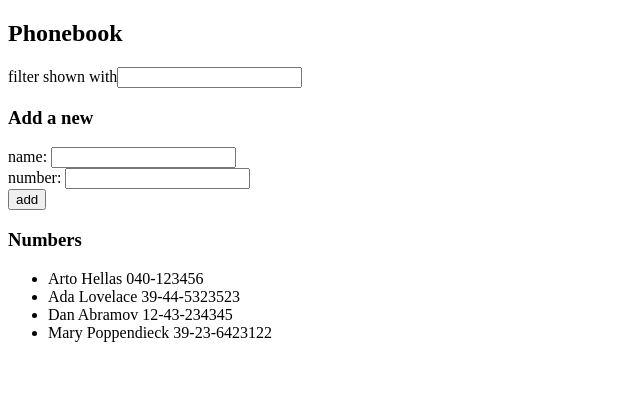
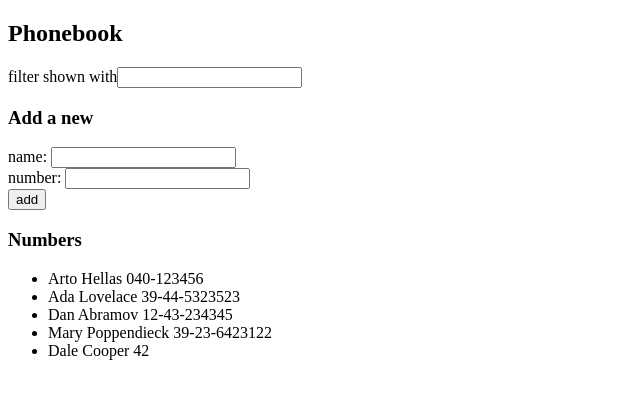
Before and after one commit to KiruF/FullstackOpenCourse, a React (Vite) app in the folder Part2/phonebook/: page / in a window 1280 px wide. Shown: the top 398 px of the page, without its empty margins (0-640 px from the left). Built offline with nearby package versions, Linux system fonts and the light colour scheme; data requests are answered from the project's data file.

Commit message:
Exercise 2.12 Complete

```diff
--- a/Part2/phonebook/db.json
+++ b/Part2/phonebook/db.json
@@ -1,5 +1,5 @@
 {
-  "persons":[
+  "persons": [
     {
       "name": "Arto Hellas",
       "number": "040-123456",
@@ -19,6 +19,11 @@
       "name": "Mary Poppendieck",
       "number": "39-23-6423122",
       "id": "4"
+    },
+    {
+      "id": "34c4",
+      "name": "Dale Cooper",
+      "number": "42"
     }
   ]
 }
--- a/Part2/phonebook/src/App.jsx
+++ b/Part2/phonebook/src/App.jsx
@@ -2,6 +2,8 @@ import { useState, useEffect } from 'react'
 import axios from 'axios'
 import Person from './components/Person'
 import PersonForm from './components/PersonForm'
+
+const personsUrl = 'http://localhost:3001/persons'
 
 const App = () => {
   const title = 'Phonebook'
@@ -13,7 +15,7 @@ const App = () => {
 
   useEffect(() => {
     console.log('fetching using effect hook')
-    axios.get('http://localhost:3001/persons')
+    axios.get(personsUrl)
       .then((response) => {
         console.log('promise fulfilled')
         setPeople(response.data)
@@ -52,13 +54,20 @@ const App = () => {
       return
     }
 
-    setPeople(people.concat({
+    const newPerson = {
       name: newName,
-      number: newNumber,
-      id: people.length + 1
-    }))
-    setNewName('')
-    setNewNumber('')
+      number: newNumber
+    }
+
+    axios
+      .post(personsUrl, newPerson)
+      .then(response => {
+        console.log(response)
+
+        setPeople(people.concat(response.data))
+        setNewName('')
+        setNewNumber('')
+      })
   }
 
   return (
```
